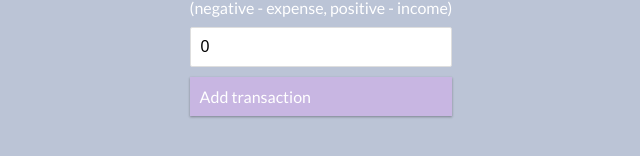
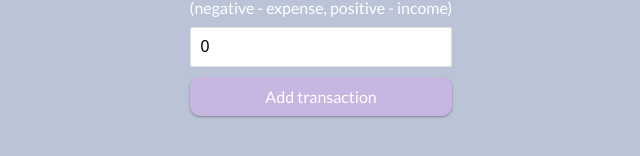
Before and after one commit to saloniasrani/expense-tracker-react, a React (Create React App) app: page / in a window 1280 px wide. Shown: the part 566-722 px from the top of the page, without its empty margins (319-959 px from the left). Built offline with nearby package versions, Linux system fonts and the light colour scheme.

Commit message:
button fix

```diff
--- a/src/styles.css
+++ b/src/styles.css
@@ -92,6 +92,7 @@ input[type="number"] {
   cursor: pointer;
   background-color: #c8b6e2;
   box-shadow: var(--box-shadow);
+  border-radius: 10px;
   color: #fff;
   border: 0;
   display: block;
@@ -99,6 +100,7 @@ input[type="number"] {
   margin: 10px 0 30px;
   padding: 10px;
   width: 100%;
+  text-align: center;
 }
 
 .btn:focus,
```
